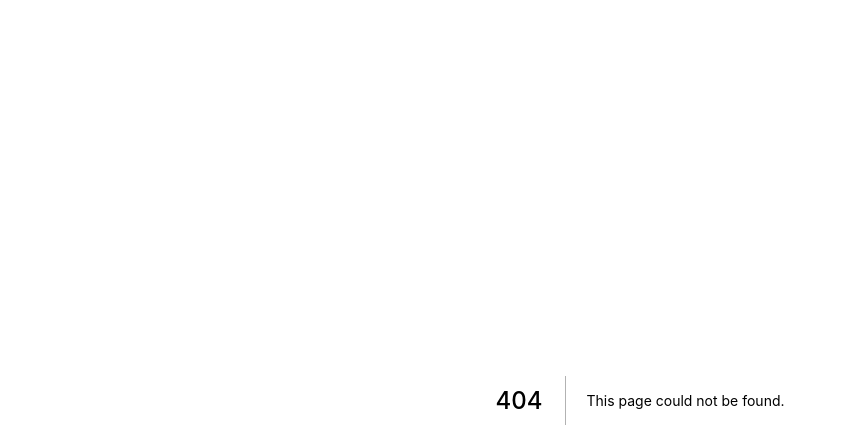
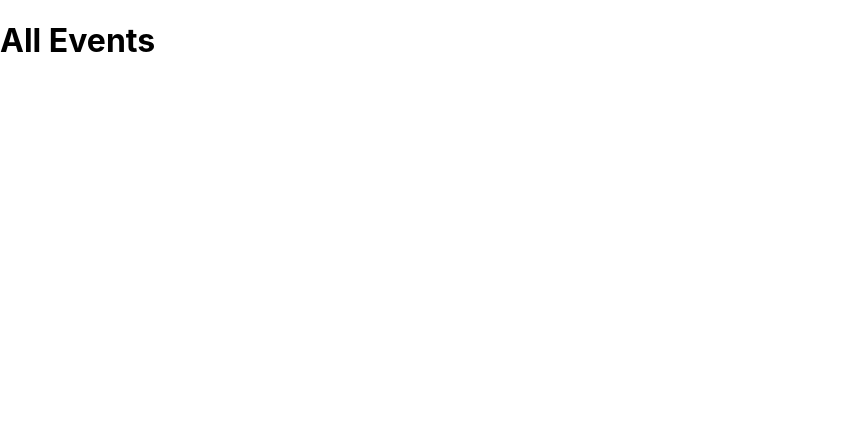
Before and after one commit to AisKreme/EventsProject_nextjs, a Next.js app: page /events in a window 1280 px wide. Before the commit this address had no page. Shown: the top 448 px of the page, without its empty margins (0-847 px from the left). Built offline with nearby package versions, Linux system fonts and the light colour scheme.

Commit message:
add all events page

```diff
--- /dev/null
+++ b/pages/events/index.jsx
@@ -0,0 +1,9 @@
+const AllEventsPage = () => {
+  return (
+    <div>
+      <h1>All Events</h1>
+    </div>
+  );
+};
+
+export default AllEventsPage;
```
